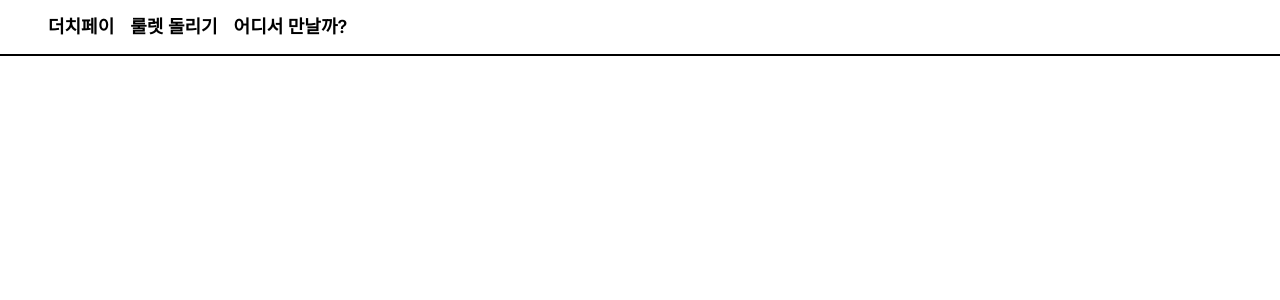
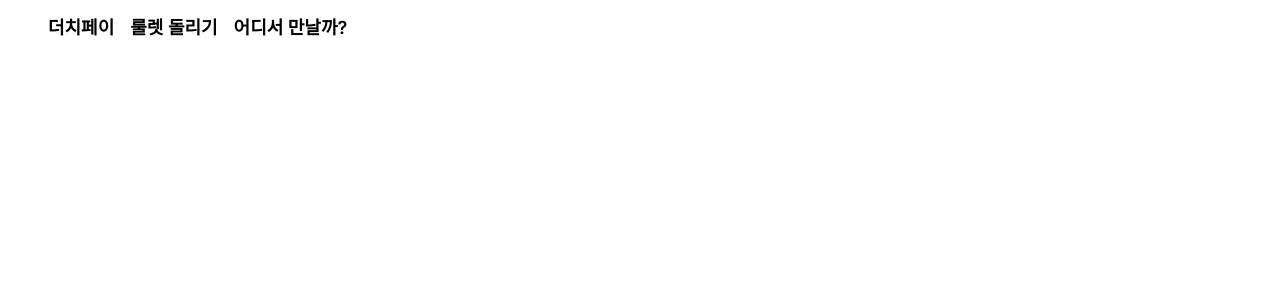
Before and after one commit to BCSDLab/TOY_HELP_MEET, a Next.js app: page / in a window 1280 px wide. Shown: the top 300 px of the page. Built offline with nearby package versions, Linux system fonts and the light colour scheme.

Commit message:
feat: tailwind 글로벌 설정 및 폰트 추가

```diff
--- a/src/pages/_app.tsx
+++ b/src/pages/_app.tsx
@@ -1,6 +1,13 @@
 import '@/styles/globals.css';
 import type { AppProps } from 'next/app';
+import localFont from 'next/font/local';
+
+const PretendardVariable = localFont({ src: './assets/fonts/PretendardVariable.woff2' });
 
 export default function App({ Component, pageProps }: AppProps) {
-  return <Component {...pageProps} />;
+  return (
+    <main className={PretendardVariable.className}>
+      <Component {...pageProps} />
+    </main>
+  );
 }
--- a/src/styles/globals.css
+++ b/src/styles/globals.css
@@ -2,8 +2,103 @@
 @tailwind components;
 @tailwind utilities;
 
-@layer utilities {
-  .text-balance {
-    text-wrap: balance;
+@layer base {
+  html {
+    font-family: Pretandard, Roboto, system-ui, 'Segoe UI', Helvetica, Arial, 'Apple Color Emoji',
+      'Segoe UI Emoji', 'Segoe UI Symbol', sans-serif;
+  }
+
+  body {
+    position: relative;
+  }
+
+  button {
+    cursor: pointer;
+    font-family: Pretandard, Roboto, system-ui, 'Segoe UI', Helvetica, Arial, 'Apple Color Emoji',
+      'Segoe UI Emoji', 'Segoe UI Symbol', sans-serif;
+  }
+
+  svg {
+    pointer-events: none;
+  }
+
+  * {
+    box-sizing: border-box;
+    margin: 0;
+    padding: 0;
+
+    font: inherit;
+    vertical-align: baseline;
+
+    border: 0;
+  }
+
+  article,
+  aside,
+  details,
+  figcaption,
+  figure,
+  footer,
+  header,
+  hgroup,
+  menu,
+  nav,
+  section {
+    display: block;
+  }
+
+  body {
+    margin: 0;
+    line-height: 1;
+  }
+
+  ol,
+  li,
+  ul {
+    list-style: none;
+  }
+
+  blockquote,
+  q {
+    quotes: none;
+  }
+
+  blockquote::before,
+  blockquote::after,
+  q::before,
+  q::after {
+    content: '';
+    content: none;
+  }
+
+  input {
+    outline: none;
+  }
+
+  textarea {
+    outline: none;
+  }
+
+  table {
+    border-spacing: 0;
+    border-collapse: collapse;
+  }
+
+  a {
+    text-decoration: none;
   }
 }
+
+@layer utilities {
+  .transition-default {
+    transition: all 0.2s ease-in-out;
+  }
+
+  .truncate {
+    overflow: hidden;
+    -webkit-box-orient: vertical;
+    text-overflow: ellipsis;
+    display: block;
+    white-space: nowrap;
+  }
+}
--- a/tailwind.config.ts
+++ b/tailwind.config.ts
@@ -7,11 +7,7 @@ const config: Config = {
     './src/app/**/*.{js,ts,jsx,tsx,mdx}',
   ],
   theme: {
-    extend: {
-      colors: {
-        'button-blue': '#339afa',
-      },
-    },
+    extend: {},
   },
   plugins: [],
 };
```
Also changed, not shown: src/pages/assets/fonts/PretendardVariable.woff2 (added).
